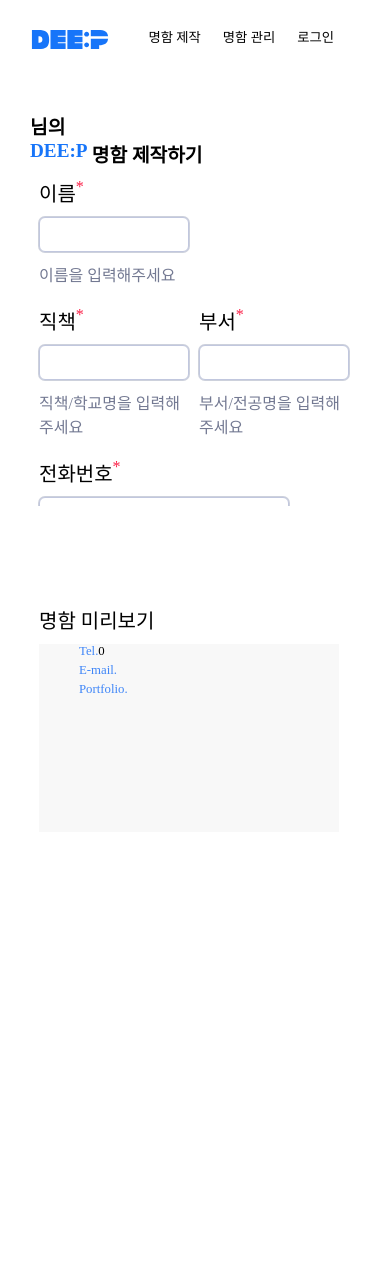
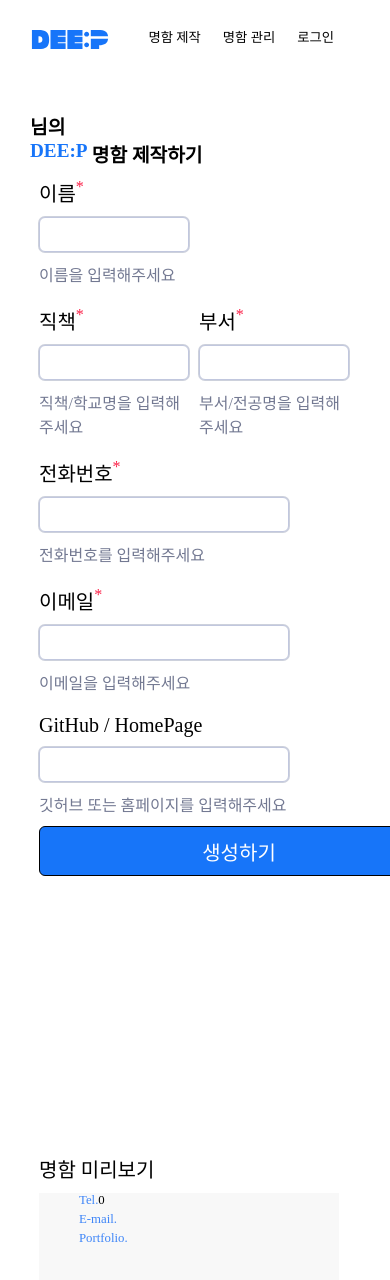
Before and after one commit to Project-DEE-P/DEEP-FrontEnd, a React (Create React App) app in the folder deep-web/: page /template in a window 390 px wide. Shown: the top 1280 px of the page. Before the commit the page ends 921 px from the top, so only its background shows below. Built offline with nearby package versions, Linux system fonts and the light colour scheme; what recoil-persist would draw is missing.

Commit message:
:zap: :: 반응형 코드 수정

```diff
--- a/deep-web/src/components/template/index.tsx
+++ b/deep-web/src/components/template/index.tsx
@@ -73,7 +73,7 @@ const Template = () => {
                 width={"small"}
                 name="name"
                 onChange={onChangeHandler}
-              ></S.TemplateOptionInput>
+              />
               <S.TemplateOptionHelper>
                 이름을 입력해주세요
               </S.TemplateOptionHelper>
@@ -88,7 +88,7 @@ const Template = () => {
                   width={"small"}
                   name="position"
                   onChange={onChangeHandler}
-                ></S.TemplateOptionInput>
+                />
                 <S.TemplateOptionHelper>
                   직책/학교명을 입력해주세요
                 </S.TemplateOptionHelper>
@@ -102,7 +102,7 @@ const Template = () => {
                   width={"small"}
                   name="department"
                   onChange={onChangeHandler}
-                ></S.TemplateOptionInput>
+                />
                 <S.TemplateOptionHelper>
                   부서/전공명을 입력해주세요
                 </S.TemplateOptionHelper>
@@ -117,7 +117,7 @@ const Template = () => {
                 width={"large"}
                 name="number"
                 onChange={onChangeHandler}
-              ></S.TemplateOptionInput>
+              />
               <S.TemplateOptionHelper>
                 전화번호를 입력해주세요
               </S.TemplateOptionHelper>
@@ -131,7 +131,7 @@ const Template = () => {
                 width={"large"}
                 name="email"
                 onChange={onChangeHandler}
-              ></S.TemplateOptionInput>
+              />
               <S.TemplateOptionHelper>
                 이메일을 입력해주세요
               </S.TemplateOptionHelper>
@@ -144,7 +144,7 @@ const Template = () => {
                 width={"large"}
                 name="homepage"
                 onChange={onChangeHandler}
-              ></S.TemplateOptionInput>
+              />
               <S.TemplateOptionHelper>
                 깃허브 또는 홈페이지를 입력해주세요
               </S.TemplateOptionHelper>
--- a/deep-web/src/components/template/style.ts
+++ b/deep-web/src/components/template/style.ts
@@ -5,7 +5,7 @@ export const TemplateListContainer = styled.div`
   padding: 30px;
   overflow-y: hidden;
   @media screen and (max-width: 1024px) {
-    height: 40vh;
+    height: 100vh;
     padding-left: 10vw;
     padding-right: 10vw;
     font-family: Pretendard;
@@ -135,6 +135,7 @@ export const TemplateOptionInput = styled.input`
   box-shadow: 0px 0px 0px 1px #cdd1dc;
   display: flex;
   justify-content: flex-start;
+
   @media screen and (max-width: 1024px) {
     ${(props) =>
       props.width === "small" &&
@@ -153,12 +154,14 @@ export const TemplateOptionInput = styled.input`
     padding-right: 10px;
     box-sizing: border-box;
   }
+
   &:focus {
     border-color: #1775f9;
     border-width: 1px;
     outline: none;
   }
 `;
+
 
 export const TemplateOptionHelper = styled.p`
   color: #737992;
@@ -189,6 +192,7 @@ export const TemplatePreviewWraper = styled.div`
     height: 40vh;
     align-items: flex-start;
     padding: 10vw;
+    margin-top: 5vh;
   }
 `;
 
```
